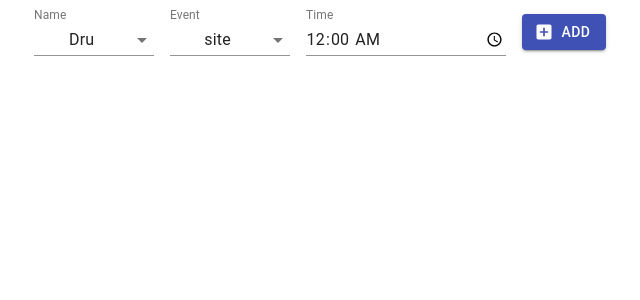
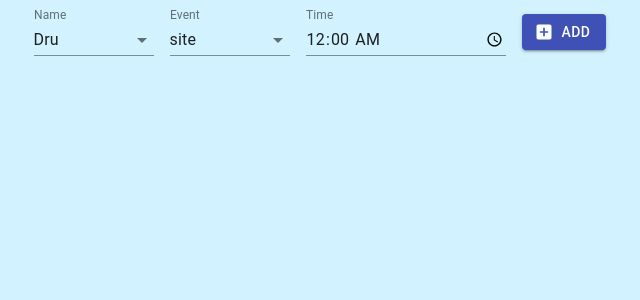
Before and after one commit to maximLomako/turbopodgotovkaTest, a React (Create React App) app: page / in a window 1280 px wide. Shown: the top 300 px of the page, without its empty margins (320-960 px from the left). Built offline with nearby package versions, Linux system fonts and the light colour scheme; what unique-random would draw is missing.

Commit message:
feat"add styles

```diff
--- a/src/App.css
+++ /dev/null
@@ -1,38 +0,0 @@
-.App {
-  text-align: center;
-}
-
-.App-logo {
-  height: 40vmin;
-  pointer-events: none;
-}
-
-@media (prefers-reduced-motion: no-preference) {
-  .App-logo {
-    animation: App-logo-spin infinite 20s linear;
-  }
-}
-
-.App-header {
-  background-color: #282c34;
-  min-height: 100vh;
-  display: flex;
-  flex-direction: column;
-  align-items: center;
-  justify-content: center;
-  font-size: calc(10px + 2vmin);
-  color: white;
-}
-
-.App-link {
-  color: #61dafb;
-}
-
-@keyframes App-logo-spin {
-  from {
-    transform: rotate(0deg);
-  }
-  to {
-    transform: rotate(360deg);
-  }
-}
--- a/src/App.tsx
+++ b/src/App.tsx
@@ -1,9 +1,8 @@
 import React, {useState} from 'react';
-import './App.css';
 import {ChangeUserLog} from './components/ChangeUserLog/ChangeUserLog';
 import {LogTable} from "./components/LogTable/LogTable";
 import uniqueRandom from "unique-random";
-import {createMuiTheme, Grid} from '@material-ui/core';
+import {createStyles, Grid, makeStyles} from '@material-ui/core';
 
 export interface UserStateType {
   id: number
@@ -11,27 +10,33 @@ export interface UserStateType {
   firstName: string
   lastName: string
 }
-
 export interface EventLogType {
   id: number
   name: string
 }
-
 export interface LogStateType {
   id: number,
   userId: number,
   eventId: number,
   eventTime: string
 }
-
 export interface EventStateType {
   id: number,
   name: string
 }
 
+const useStyles = makeStyles(() =>
+  createStyles({
+    app : {
+      backgroundColor: '#D1F2FE',
+      height: '100vh'
+    }
+  })
+);
 
 const random = uniqueRandom(1, 1000);
 const App = () => {
+  const classes = useStyles();
   const [userIdFromUser, setUserIdFromUser] = useState(1);
   const [eventIdFromEventLog, setEventIdFromEventLog] = useState(1);
   const [time, setTime] = useState('00:00');
@@ -64,7 +69,6 @@ const App = () => {
   const getTime = (value: string) => {
     setTime(value);
   }
-
   const addItemToLogState = () => {
     setLogState([
       ...logState,
@@ -91,7 +95,6 @@ const App = () => {
       ])
     }
   }
-
   const changeNameLogState = (stringId: number, userId: number) => {
     const copyLogState = logState.map(t => t.id === stringId ? {...t, userId} : t)
     setLogState(copyLogState);
@@ -100,8 +103,12 @@ const App = () => {
     const copyLogState = logState.map(t => t.id === stringId ? {...t, eventId} : t)
     setLogState(copyLogState);
   }
+  const changeTimeLogState = (stringId: number, time: string) => {
+    const copyLogState = logState.map(t => t.id === stringId ? {...t, eventTime: time} : t)
+    setLogState(copyLogState);
+  }
   return (
-    <div className="App">
+    <div className={classes.app}>
       <Grid
         container
         direction="column"
@@ -127,12 +134,13 @@ const App = () => {
           userIdFromUser={userIdFromUser}
           eventIdFromEventLog={eventIdFromEventLog}
           eventLog={eventLog}
+          time={time}
           deleteItemFromLogState={deleteItemFromLogState}
           changeNameLogState={changeNameLogState}
           changeEventLogState={changeEventLogState}
+          changeTimeLogState={changeTimeLogState}
         />
       </Grid>
-
     </div>
   );
 }
--- a/src/components/ChangeUserLog/ChangeUserLog.tsx
+++ b/src/components/ChangeUserLog/ChangeUserLog.tsx
@@ -1,7 +1,6 @@
 import React from "react";
 import {Button, createStyles, makeStyles, TextField, Theme} from "@material-ui/core";
 import AddBoxIcon from '@material-ui/icons/AddBox';
-import s from './changeUserLog.module.css';
 import {EventLogType, UserStateType} from "../../App";
 import {AddItemForm} from "../AddItemForm/AddItemForm";
 
@@ -18,7 +17,7 @@ interface ChangeUserLogPropsType {
   time: string
 }
 
-const useStyles = makeStyles((theme: Theme) =>
+export const useStyles = makeStyles((theme: Theme) =>
   createStyles({
     formControl: {
       margin: theme.spacing(1),
@@ -38,6 +37,10 @@ const useStyles = makeStyles((theme: Theme) =>
     },
     button: {
       margin: theme.spacing(1),
+    },
+    itemsWrapper: {
+      display: 'flex',
+      alignItems: 'center'
     }
   }))
 
@@ -64,8 +67,8 @@ export const ChangeUserLog: React.FC<ChangeUserLogPropsType> = (props) => {
   }
 
   return (
-    <div className={s.log}>
-      <div className={s.logWrapper}>
+    <div>
+      <div className={classes.itemsWrapper}>
         <AddItemForm type='Name' value={userIdFromUser} onChangeHandler={handleChangeName} data={usersState}/>
         <AddItemForm type='Event' value={eventIdFromEventLog} onChangeHandler={handleChangeEvent} data={eventLog}/>
         <TextField
--- a/src/components/ChangeUserLog/changeUserLog.module.css
+++ /dev/null
@@ -1,4 +0,0 @@
-.logWrapper {
-    display: flex;
-    align-items: center;
-}
--- /dev/null
+++ b/src/components/EditTime/EditableTime.tsx
@@ -0,0 +1,59 @@
+import React, {useState} from "react";
+import {TextField} from "@material-ui/core";
+import {useStyles} from "../ChangeUserLog/ChangeUserLog";
+import {LogStateType} from "../../App";
+
+interface EditableTimePropsType {
+  stringId: number
+  time: string
+  changeTimeLogState: (stringId: number, time: string) => void
+  title: string
+  logState: Array<LogStateType>
+}
+
+export const EditableTime: React.FC<EditableTimePropsType> = (props) => {
+  const classes = useStyles();
+  const {
+    stringId,
+    time,
+    changeTimeLogState,
+    title,
+    logState
+  } = props;
+
+  const [editMode, setEditMode] = useState(false);
+  const [localState, setLocalState] = useState('')
+
+  const activateEditMode = () => {
+    setEditMode(true);
+    // @ts-ignore
+    setLocalState(logState.find(t => t.id === stringId).eventTime);
+  };
+  const activateViewMode = () => {
+    setEditMode(false)
+
+  };
+  const onChangeHandler = (event: React.ChangeEvent<{ value: unknown }>) => {
+    changeTimeLogState(stringId, String(event.target.value))
+  }
+
+  return (
+    editMode
+      ? <TextField
+        id="time"
+        label="Time"
+        type="time"
+        defaultValue={localState}
+        className={classes.textField}
+        InputLabelProps={{
+          shrink: true,
+        }}
+        inputProps={{
+          step: 900, // 5 min
+        }}
+        onChange={onChangeHandler}
+        onBlur={activateViewMode}
+      />
+      : <span onDoubleClick={activateEditMode}>{title}</span>
+  )
+}
--- a/src/components/EditableSpan/EditableSpan.tsx
+++ b/src/components/EditableSpan/EditableSpan.tsx
@@ -1,7 +1,5 @@
 import React, {useState} from "react";
-import {FormControl, InputLabel, MenuItem, Select} from "@material-ui/core";
-import {useStyles} from "../AddItemForm/AddItemForm";
-
+import {createStyles, FormControl, InputLabel, makeStyles, MenuItem, Select, Theme} from "@material-ui/core";
 
 interface EditableSpanPropsType {
   stringId: number
@@ -12,12 +10,24 @@ interface EditableSpanPropsType {
   onChange: (stringId: number, userId: number) => void
 }
 
+export const useStyles = makeStyles((theme: Theme) =>
+createStyles({
+  formControl: {
+    margin: theme.spacing(1),
+    padding: 1,
+    maxWidth: 120
+  },
+  selectEmpty: {
+    marginTop: theme.spacing(2),
+  }
+}),
+);
+
 export const EditableSpan: React.FC<EditableSpanPropsType> = (props) => {
   const classes = useStyles();
 
   const {type, value, onChange, data, title, stringId} = props;
   const [editMode, setEditMode] = useState(false);
-
   const activateEditMode = () => {
     setEditMode(true);
   };
--- a/src/components/LogTable/LogTable.tsx
+++ b/src/components/LogTable/LogTable.tsx
@@ -13,6 +13,7 @@ import {
 import {EventLogType, EventStateType, LogStateType, UserStateType} from "../../App";
 import DeleteForeverIcon from '@material-ui/icons/DeleteForever';
 import {EditableSpan} from "../EditableSpan/EditableSpan";
+import {EditableTime} from "../EditTime/EditableTime";
 
 interface LogTablePropsType {
   usersState: Array<UserStateType>
@@ -24,13 +25,18 @@ interface LogTablePropsType {
   deleteItemFromLogState: (id: number) => void
   changeNameLogState: (stringId: number, userId: number) => void
   changeEventLogState: (stringId: number, eventId: number) => void
+  changeTimeLogState: (stringId: number, time: string) => void
+  time: string
 }
 
 const useStyles = makeStyles((theme: Theme) =>
   createStyles({
     table: {
-      maxWidth: 600,
+      maxWidth: 800,
       justifyContent: 'center'
+    },
+    tableCell: {
+      width: 250
     },
     margin: {
       margin: theme.spacing(1),
@@ -44,7 +50,7 @@ export const LogTable: React.FC<LogTablePropsType> = (props) => {
   const {
     usersState, logState,
     deleteItemFromLogState, userIdFromUser,
-    changeNameLogState, changeEventLogState, eventLog, eventIdFromEventLog
+    changeNameLogState, changeEventLogState, eventLog, eventIdFromEventLog, time, changeTimeLogState
   } = props;
   const getName = (logUserId: number) => {
     const res = usersState.find(u => u.id === logUserId);
@@ -67,8 +73,8 @@ export const LogTable: React.FC<LogTablePropsType> = (props) => {
       <Table className={classes.table} aria-label="simple table">
         <TableBody>
           {logState.map((row) => (
-            <TableRow key={row.id}>
-              <TableCell align="center">
+            <TableRow key={row.id} >
+              <TableCell className={classes.tableCell} align="center">
                 <EditableSpan
                   stringId={row.id}
                   type={'Name'}
@@ -77,7 +83,7 @@ export const LogTable: React.FC<LogTablePropsType> = (props) => {
                   data={usersState}
                   title={getName(row.userId)}/>
               </TableCell>
-              <TableCell align="center">
+              <TableCell className={classes.tableCell} align="center">
                 <EditableSpan
                   stringId={row.id}
                   type={'Event'}
@@ -86,7 +92,9 @@ export const LogTable: React.FC<LogTablePropsType> = (props) => {
                   data={eventLog}
                   title={getEvent(row.eventId)}/>
               </TableCell>
-              <TableCell align="center">{row.eventTime}</TableCell>
+              <TableCell className={classes.tableCell} align="center">
+                <EditableTime stringId={row.id} time={time} changeTimeLogState={changeTimeLogState} title={row.eventTime} logState={logState}/>
+              </TableCell>
               <TableCell>
                 <IconButton
                   aria-label="delete"
--- a/src/index.tsx
+++ b/src/index.tsx
@@ -2,14 +2,8 @@ import React from 'react';
 import ReactDOM from 'react-dom';
 import './index.css';
 import App from './App';
-import reportWebVitals from './reportWebVitals';
 
 ReactDOM.render(
   <App/>,
   document.getElementById('root')
 );
-
-// If you want to start measuring performance in your app, pass a function
-// to log results (for example: reportWebVitals(console.log))
-// or send to an analytics endpoint. Learn more: https://bit.ly/CRA-vitals
-reportWebVitals();
```
